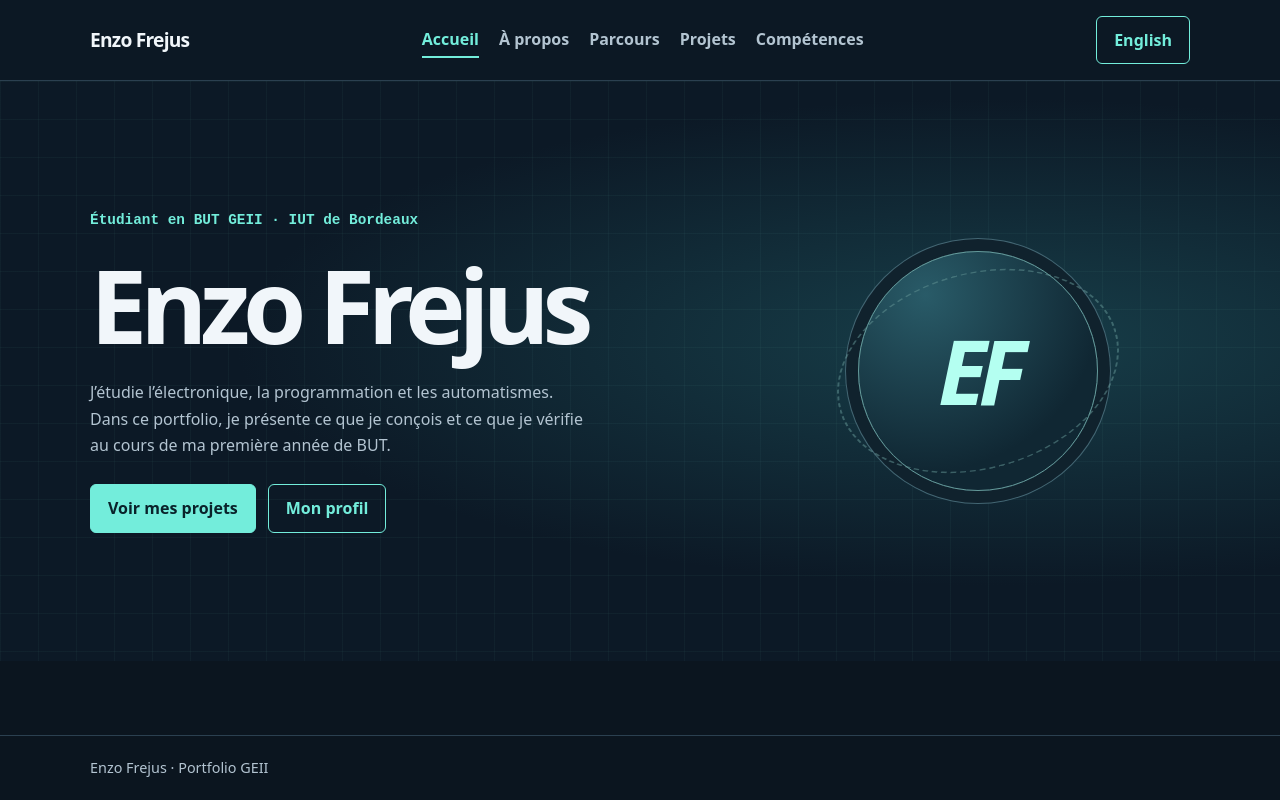
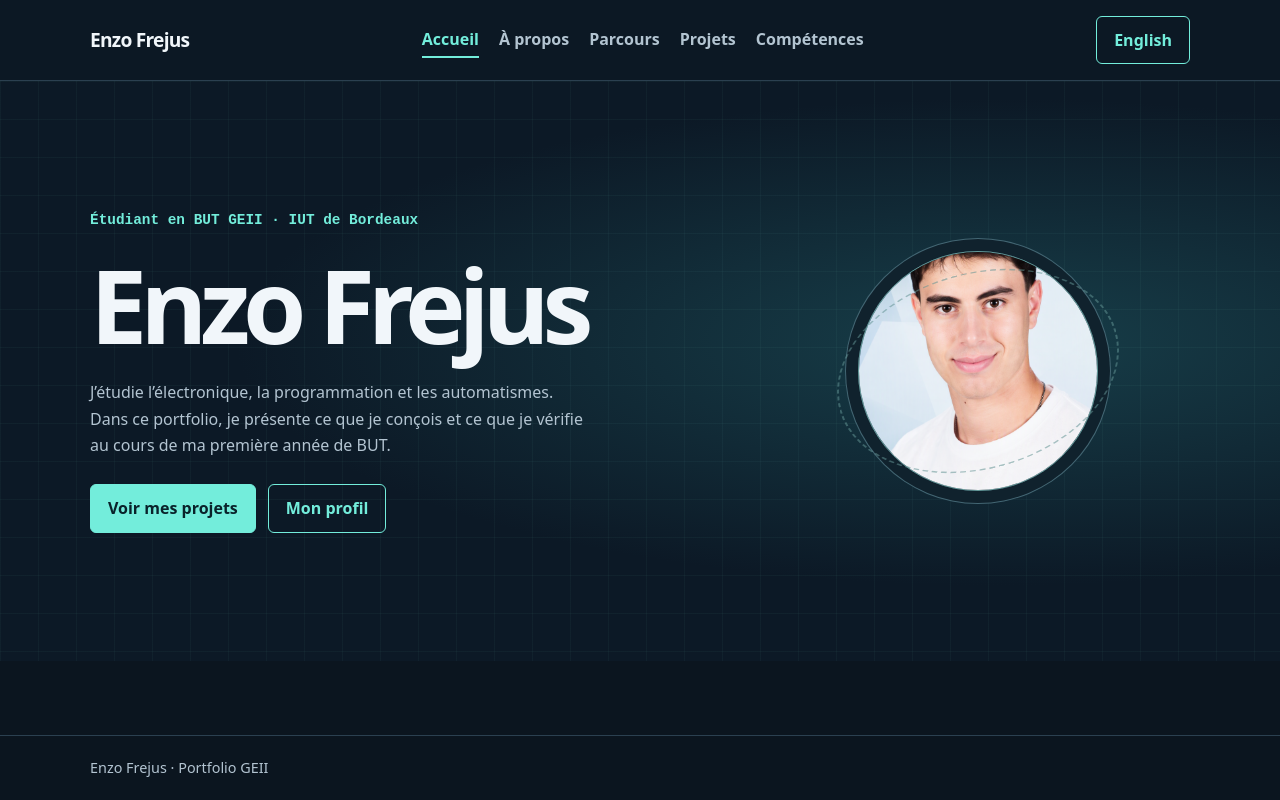
Before and after one commit to Zartex9133/portfolio-enzo-frejus, a plain HTML site: page index.html in a window 1280 px wide. Drawn offline with Linux system fonts and the light colour scheme.

Commit message:
Update index.html

```diff
--- a/index.html
+++ b/index.html
@@ -285,7 +285,14 @@
           </div>
         </div>
 
-        <div class="monogramme" aria-hidden="true">EF</div>
+        <div class="monogramme">
+  <img
+    src="images/profil.png"
+    onerror="this.onerror = null; this.src = 'profil.png';"
+    alt="Portrait d’Enzo Frejus"
+    style="position: absolute; inset: 0; width: 100%; height: 100%; border-radius: 50%; object-fit: cover;"
+  >
+</div>
       </div>
     </section>
 
```
